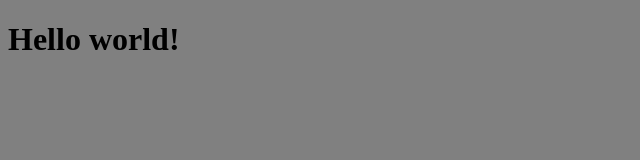
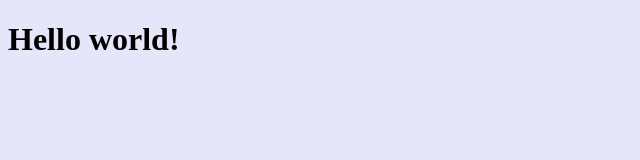
Before and after one commit to muhamadhafiz/so-so, a plain HTML site: page index.html in a window 1280 px wide. Shown: the whole page, without its empty margins (0-640 px from the left). Drawn offline with Linux system fonts and the light colour scheme.

Commit message:
made the bg lavender

```diff
--- a/style.css
+++ b/style.css
@@ -1,3 +1,3 @@
 body {
-	background: grey;
+	background: lavender;
 }
```
